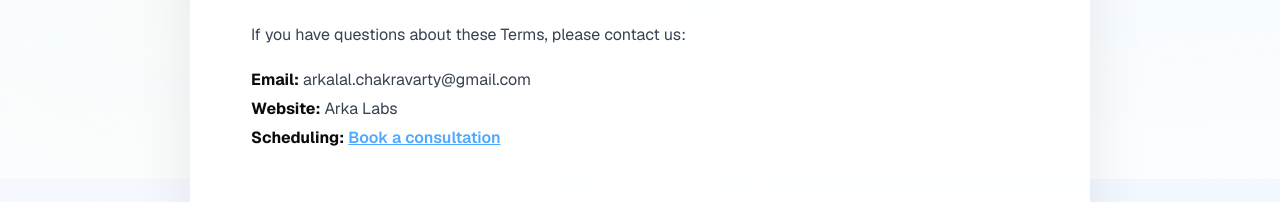
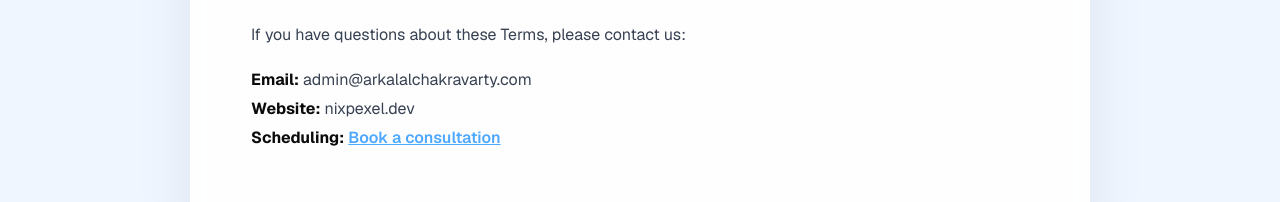
Before and after one commit to arkalal/agency-app, a Next.js app: page /terms-of-service in a window 1280 px wide. Shown: the part 4621-4823 px from the top of the page. Built offline with nearby package versions, Linux system fonts and the light colour scheme.

Commit message:
updated UI fixes

```diff
--- a/components/Logo/Logo.js
+++ b/components/Logo/Logo.js
@@ -1,10 +1,28 @@
 "use client";
 import React from "react";
+import { usePathname, useRouter } from "next/navigation";
 import styles from "./Logo.module.scss";
 
 export default function Logo({ size = "default" }) {
+  const pathname = usePathname();
+  const router = useRouter();
+
+  const handleLogoClick = () => {
+    // If on home page, scroll to top smoothly
+    if (pathname === "/") {
+      window.scrollTo({ top: 0, behavior: "smooth" });
+    } else {
+      // If on other pages, navigate to home
+      router.push("/");
+    }
+  };
+
   return (
-    <div className={`${styles.logo} ${styles[size]}`}>
+    <div
+      className={`${styles.logo} ${styles[size]}`}
+      onClick={handleLogoClick}
+      style={{ cursor: "pointer" }}
+    >
       <span className={styles.logoText}>nixpexel.dev</span>
     </div>
   );
--- a/src/app/privacy-policy/legal.module.scss
+++ b/src/app/privacy-policy/legal.module.scss
@@ -1,11 +1,9 @@
 .legalPage {
   min-height: 100vh;
   padding: 140px 0 80px;
-  background: linear-gradient(
-    180deg,
-    rgba(239, 246, 255, 0.6),
-    rgba(255, 255, 255, 0.4)
-  );
+  background: #eff6ff;
+  position: relative;
+  isolation: isolate;
 }
 
 .legalContent {
--- a/src/app/privacy-policy/page.js
+++ b/src/app/privacy-policy/page.js
@@ -197,9 +197,9 @@ export default function PrivacyPolicy() {
               please contact us:
             </p>
             <p>
-              <strong>Email:</strong> arkalal.chakravarty@gmail.com
+              <strong>Email:</strong> admin@arkalalchakravarty.com
               <br />
-              <strong>Website:</strong> Arka Labs
+              <strong>Website:</strong> nixpexel.dev
             </p>
           </section>
         </div>
--- a/src/app/terms-of-service/page.js
+++ b/src/app/terms-of-service/page.js
@@ -187,8 +187,8 @@ export default function TermsOfService() {
             <h2>18. Contact Information</h2>
             <p>If you have questions about these Terms, please contact us:</p>
             <p>
-              <strong>Email:</strong> arkalal.chakravarty@gmail.com<br />
-              <strong>Website:</strong> Arka Labs<br />
+              <strong>Email:</strong> admin@arkalalchakravarty.com<br />
+              <strong>Website:</strong> nixpexel.dev<br />
               <strong>Scheduling:</strong> <a href="https://calendly.com/arkalal-chakravarty/30min" target="_blank" rel="noopener noreferrer">Book a consultation</a>
             </p>
           </section>
```
